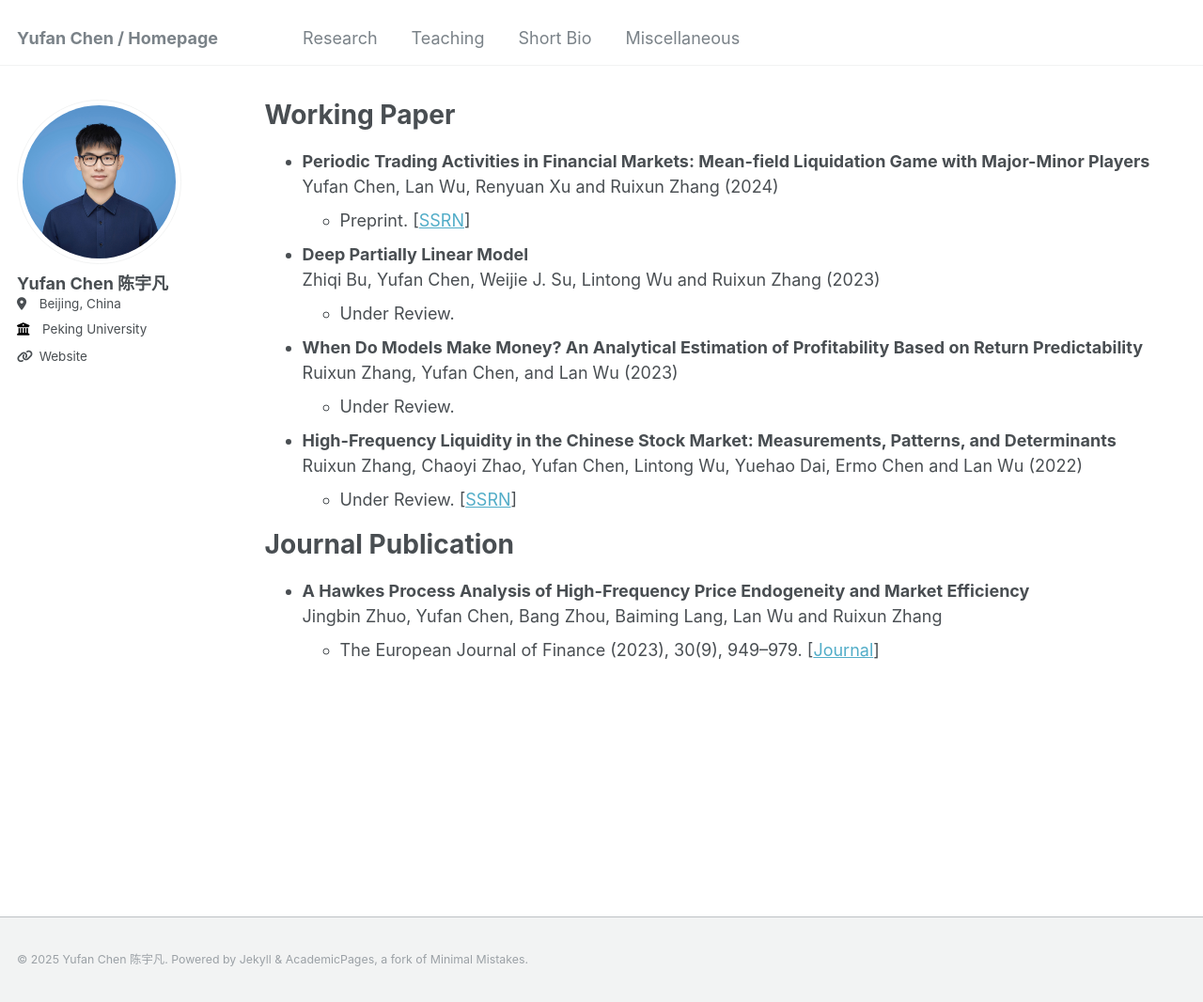
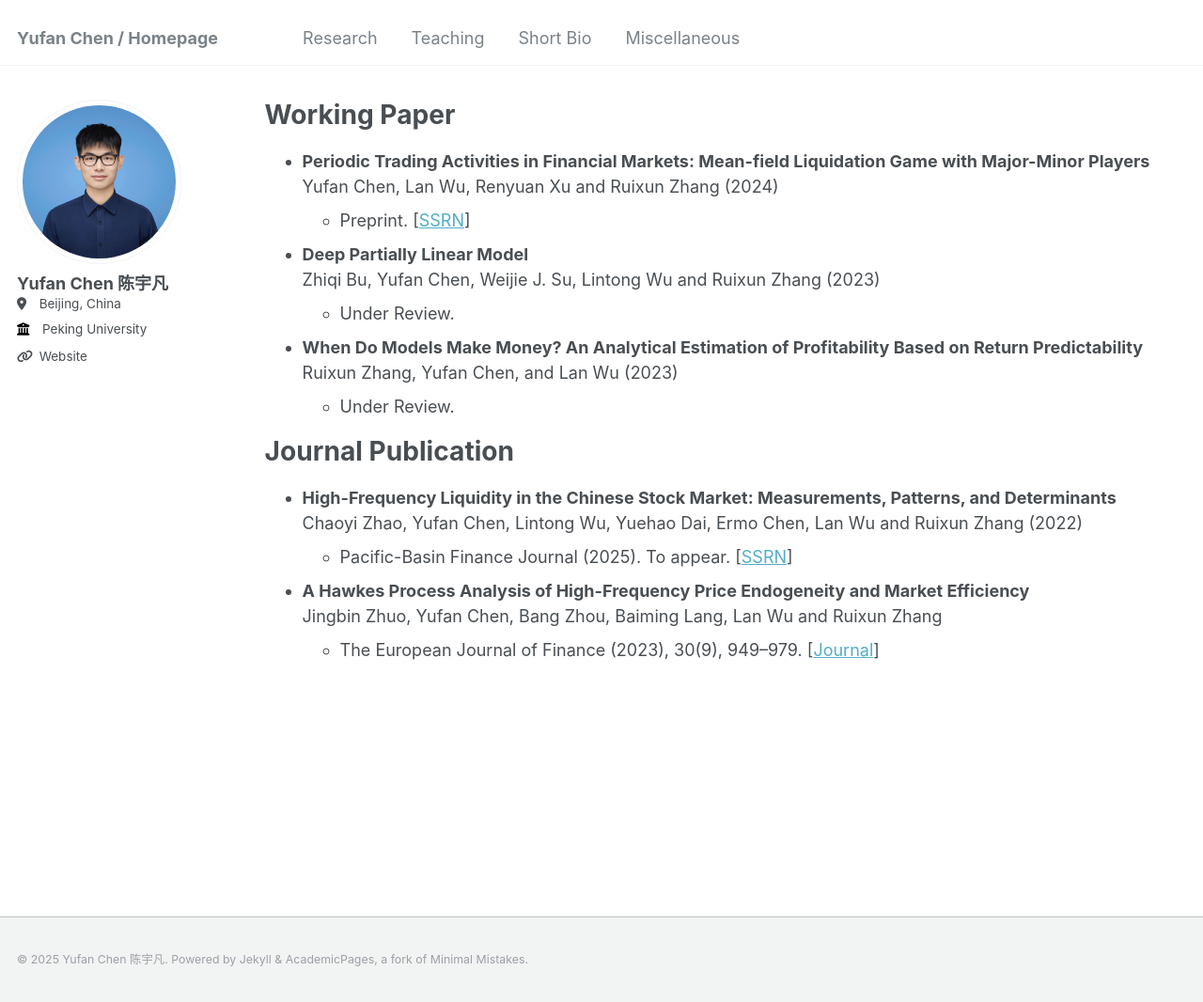
Before and after one commit to YuwanIvan/yuwanivan.github.io, a Jekyll site: the page built from _pages/research.md, in a window 1280 px wide and 1066 px high. Shown: the whole window at 94% size. Built offline with Jekyll 4.4.1, drawn with Linux system fonts in a browser that asks for light colours.

Commit message:
Update research.md

```diff
--- a/_pages/research.md
+++ b/_pages/research.md
@@ -18,11 +18,11 @@ Working Paper
 * **When Do Models Make Money? An Analytical Estimation of Profitability Based on Return Predictability** <br> Ruixun Zhang, Yufan Chen, and Lan Wu (2023)
   * Under Review.
 
-* **High-Frequency Liquidity in the Chinese Stock Market: Measurements, Patterns, and Determinants** <br> Ruixun Zhang, Chaoyi Zhao, Yufan Chen, Lintong Wu, Yuehao Dai, Ermo Chen and Lan Wu (2022)
-  * Under Review. [[SSRN](https://papers.ssrn.com/sol3/papers.cfm?abstract_id=4191675)]
-
 
 Journal Publication
 ==========================
+* **High-Frequency Liquidity in the Chinese Stock Market: Measurements, Patterns, and Determinants** <br> Chaoyi Zhao, Yufan Chen, Lintong Wu, Yuehao Dai, Ermo Chen, Lan Wu and Ruixun Zhang (2022)
+  * Pacific-Basin Finance Journal (2025). To appear. [[SSRN](https://papers.ssrn.com/sol3/papers.cfm?abstract_id=4191675)]
+
 * **A Hawkes Process Analysis of High-Frequency Price Endogeneity and Market Efficiency** <br> Jingbin Zhuo, Yufan Chen, Bang Zhou, Baiming Lang, Lan Wu and Ruixun Zhang
   * The European Journal of Finance (2023), 30(9), 949–979. [[Journal](https://doi.org/10.1080/1351847X.2023.2251531)]
```
